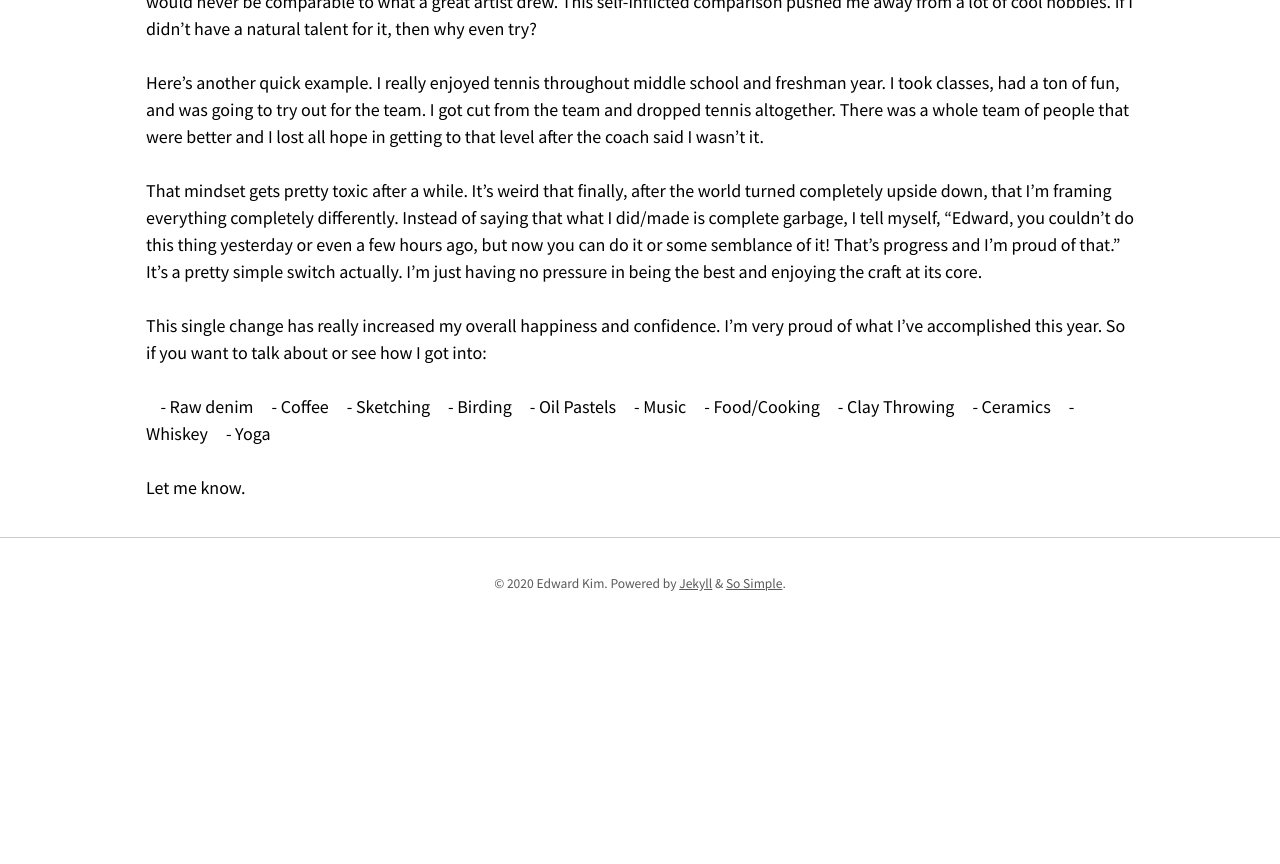
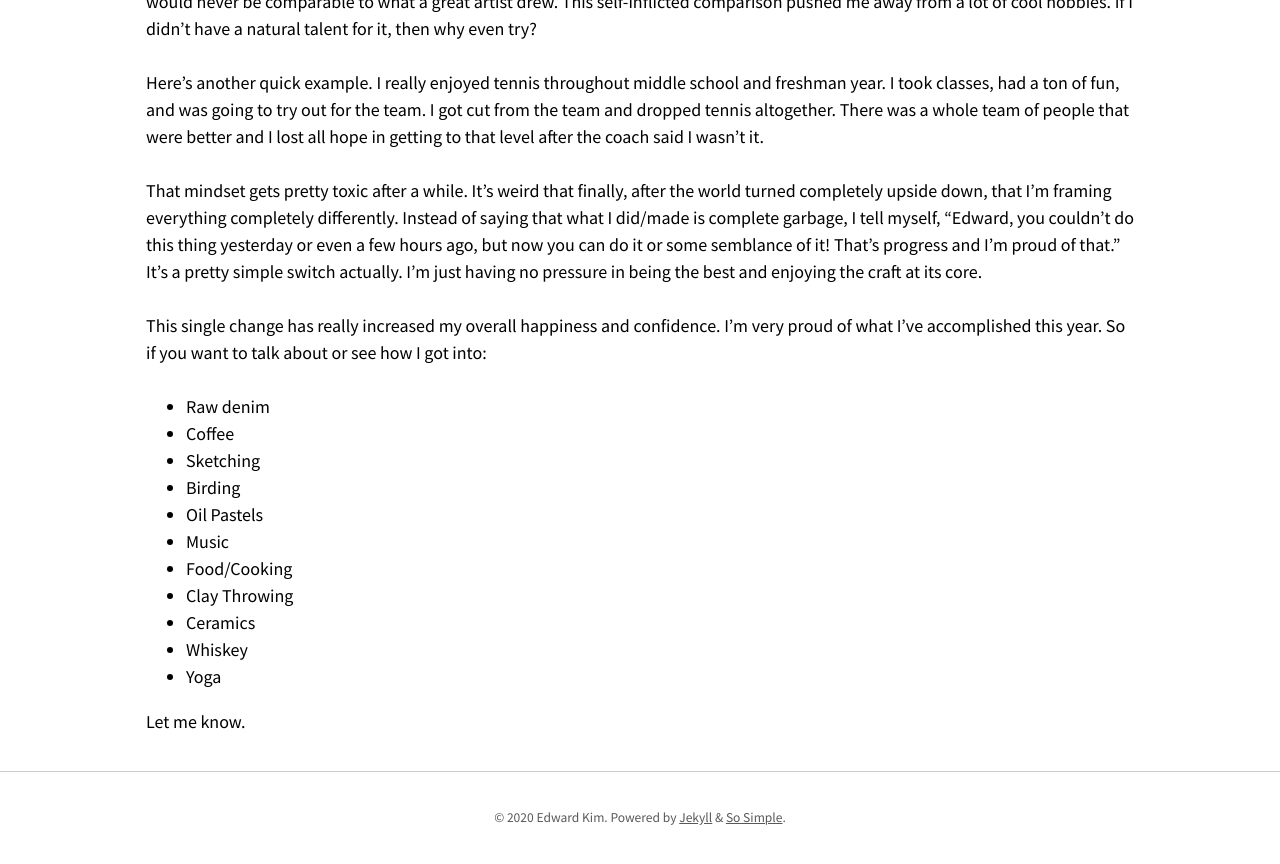
Before and after one commit to edward1kim/edward1kim.github.io, a Jekyll site: the page built from _posts/2020-12-17-what-has-changed.md, in a window 1280 px wide and 900 px high, scrolled down 1369 px. Shown: the top 864 px of the window. Built offline with Jekyll 4.4.1, drawn with Linux system fonts in a browser that asks for light colours; nearby versions of some CDN libraries; a script that is not in the unit is left out; before the commit the page ends 2035 px from its top, so only the background shows below that; some of the changed lines change nothing that is shown.

Commit message:
Fixed bullet formatting

```diff
--- a/_posts/2020-12-17-what-has-changed.md
+++ b/_posts/2020-12-17-what-has-changed.md
@@ -26,16 +26,16 @@ That mindset gets pretty toxic after a while. It's weird that finally, after the
 
 This single change has really increased my overall happiness and confidence. I'm very proud of what I've accomplished this year. So if you want to talk about or see how I got into:
 
-&nbsp;&nbsp;&nbsp;&nbsp;- Raw denim
-&nbsp;&nbsp;&nbsp;&nbsp;- Coffee
-&nbsp;&nbsp;&nbsp;&nbsp;- Sketching
-&nbsp;&nbsp;&nbsp;&nbsp;- Birding
-&nbsp;&nbsp;&nbsp;&nbsp;- Oil Pastels
-&nbsp;&nbsp;&nbsp;&nbsp;- Music
-&nbsp;&nbsp;&nbsp;&nbsp;- Food/Cooking
-&nbsp;&nbsp;&nbsp;&nbsp;- Clay Throwing
-&nbsp;&nbsp;&nbsp;&nbsp;- Ceramics
-&nbsp;&nbsp;&nbsp;&nbsp;- Whiskey
-&nbsp;&nbsp;&nbsp;&nbsp;- Yoga
+- Raw denim
+- Coffee
+- Sketching
+- Birding
+- Oil Pastels
+- Music
+- Food/Cooking
+- Clay Throwing
+- Ceramics
+- Whiskey
+- Yoga
 
 Let me know.
```
